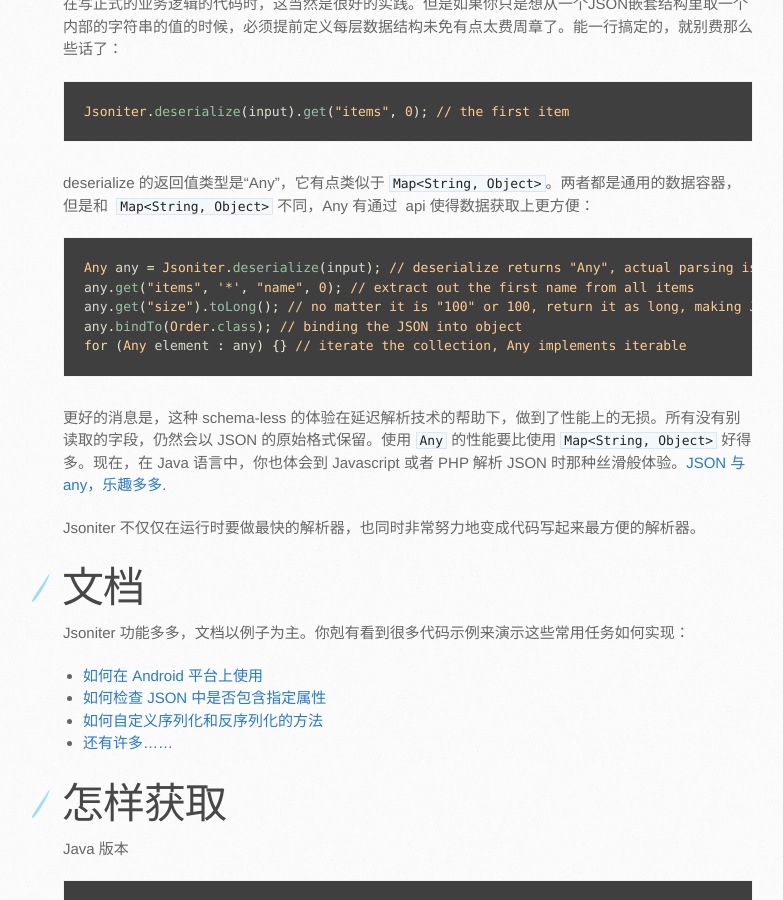
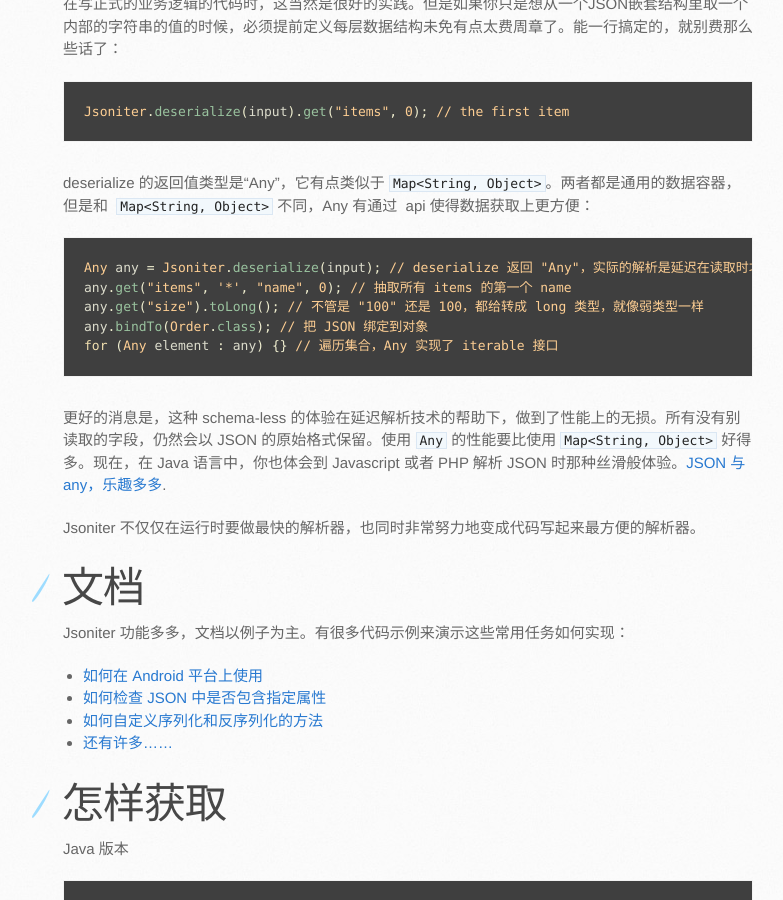
Before and after one commit to json-iterator/json-iterator.github.io, a Jekyll site: the page built from index.cn.md, in a window 1280 px wide and 900 px high, scrolled down 2026 px. Shown: the whole window, without its empty margins (107-890 px from the left). Built offline with Jekyll 4.4.1, drawn with Linux system fonts in a browser that asks for light colours; comment, search, counter and statistics services are not loaded.

Commit message:
Update index.cn.md

````diff
--- a/index.cn.md
+++ b/index.cn.md
@@ -54,11 +54,11 @@
 deserialize 的返回值类型是“Any”，它有点类似于 `Map<String, Object>`。两者都是通用的数据容器，但是和  `Map<String, Object>` 不同，Any 有通过  api 使得数据获取上更方便：
 
 ```java
-Any any = Jsoniter.deserialize(input); // deserialize returns "Any", actual parsing is done lazily
-any.get("items", '*', "name", 0); // extract out the first name from all items
-any.get("size").toLong(); // no matter it is "100" or 100, return it as long, making Java weakly typed
-any.bindTo(Order.class); // binding the JSON into object
-for (Any element : any) {} // iterate the collection, Any implements iterable
+Any any = Jsoniter.deserialize(input); // deserialize 返回 "Any"，实际的解析是延迟在读取时才做的
+any.get("items", '*', "name", 0); // 抽取所有 items 的第一个 name
+any.get("size").toLong(); // 不管是 "100" 还是 100，都给转成 long 类型，就像弱类型一样
+any.bindTo(Order.class); // 把 JSON 绑定到对象
+for (Any element : any) {} // 遍历集合，Any 实现了 iterable 接口
 ```
 
 更好的消息是，这种 schema-less 的体验在延迟解析技术的帮助下，做到了性能上的无损。所有没有别读取的字段，仍然会以 JSON 的原始格式保留。使用 `Any` 的性能要比使用 `Map<String, Object>` 好得多。现在，在 Java 语言中，你也体会到 Javascript 或者 PHP 解析 JSON 时那种丝滑般体验。[JSON 与 any，乐趣多多](http://jsoniter.com/java-features.html#lazy-is-an-option).
@@ -67,7 +67,7 @@
 
 # 文档
 
-Jsoniter 功能多多，文档以例子为主。你剋有看到很多代码示例来演示这些常用任务如何实现：
+Jsoniter 功能多多，文档以例子为主。有很多代码示例来演示这些常用任务如何实现：
 
 * [如何在 Android 平台上使用](http://jsoniter.com/java-features.html#performance-is-optional)
 * [如何检查 JSON 中是否包含指定属性](http://jsoniter.com/java-features.html#validation)
````
